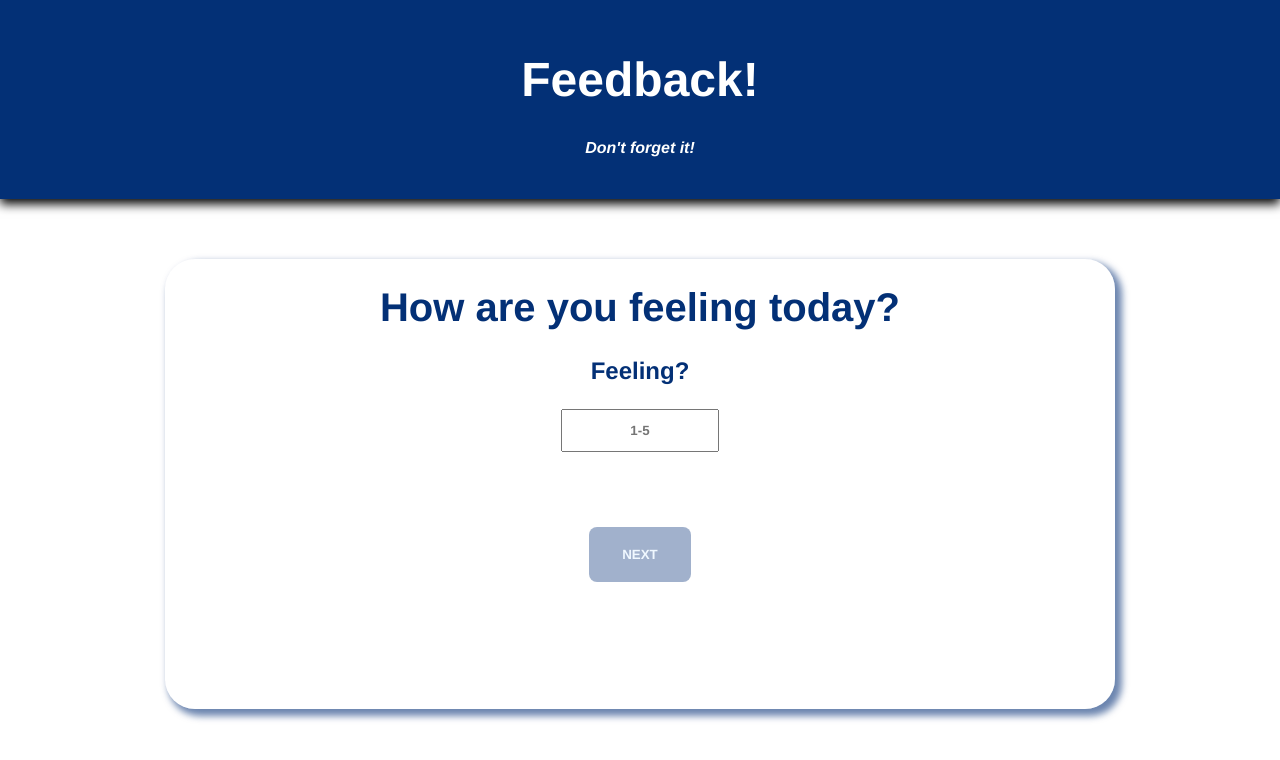
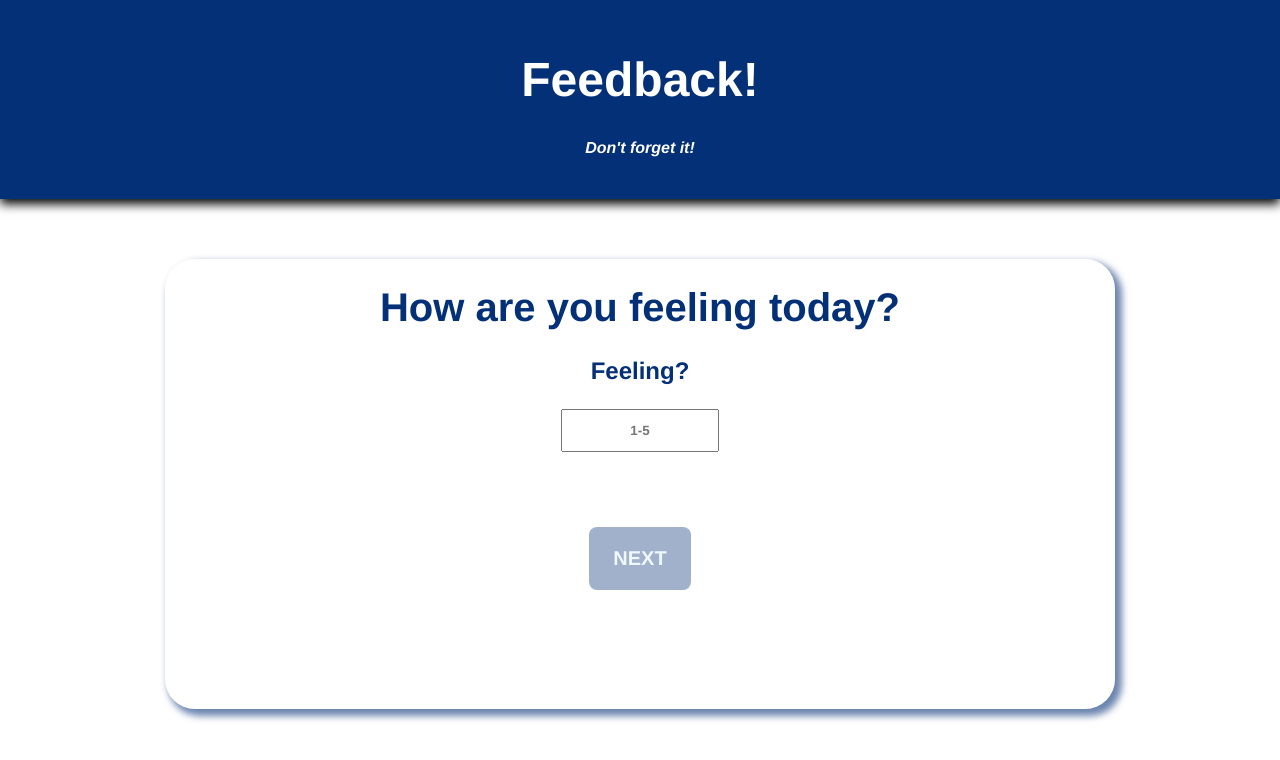
Before and after one commit to ZackariaAntar/React-Redux-Feedback-SPA, a React (Create React App) app: page /#/ in a window 1280 px wide. Shown: the top 760 px of the page. Built offline with nearby package versions, Linux system fonts and the light colour scheme; no server answers.

Commit message:
updated font size on button.

```diff
--- a/src/components/App/App.css
+++ b/src/components/App/App.css
@@ -120,6 +120,7 @@ a:hover{
   background-color: #033076;
   font-family: 'Helvetica Neue';
   font-weight: 600;
+  font-size: 1.25rem;
 
 
 }
@@ -134,6 +135,7 @@ a:hover{
   cursor: no-drop;
   font-family: 'Helvetica Neue';
   font-weight: 600;
+  font-size: 1.25rem;
 }
 
 .next-button:enabled:hover {
```
